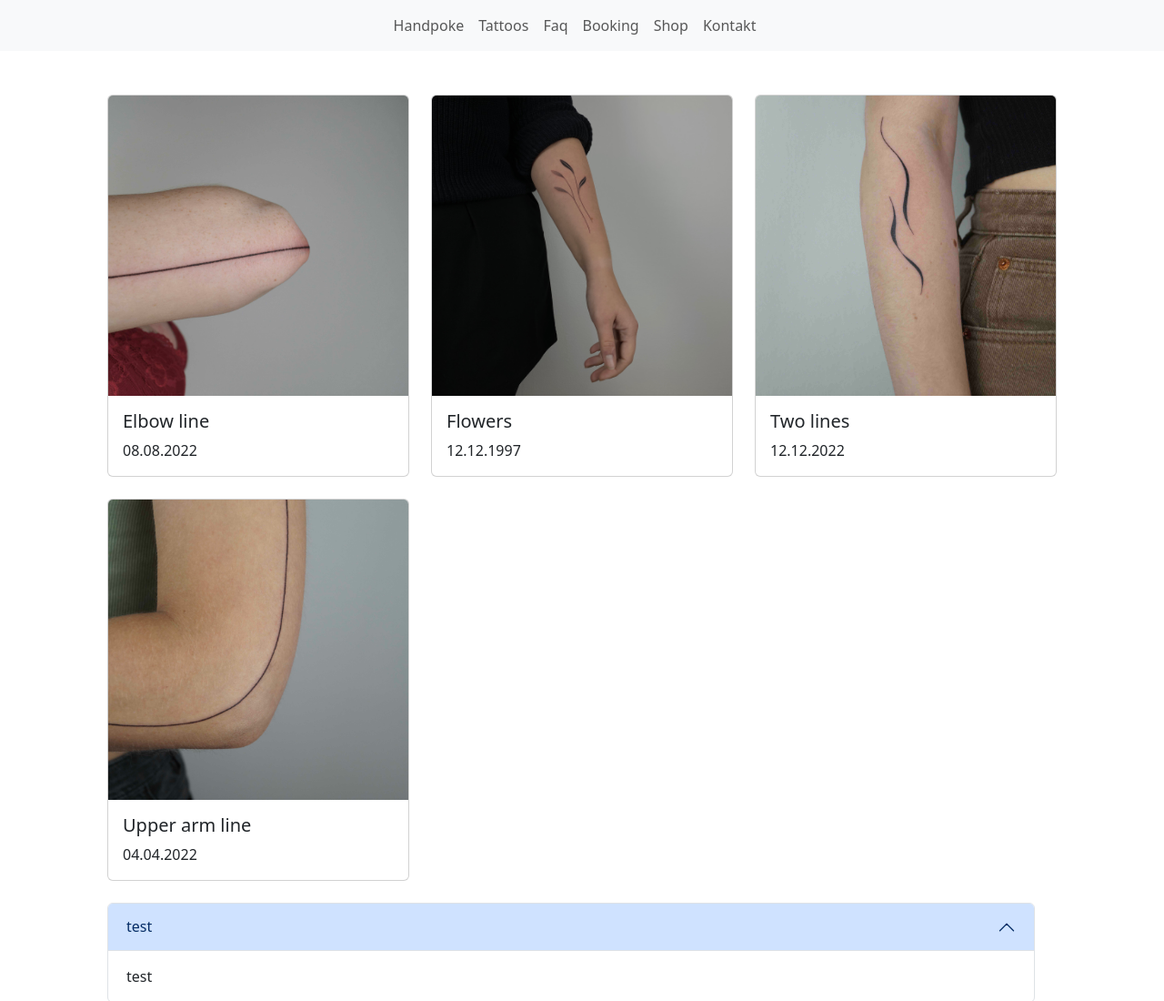
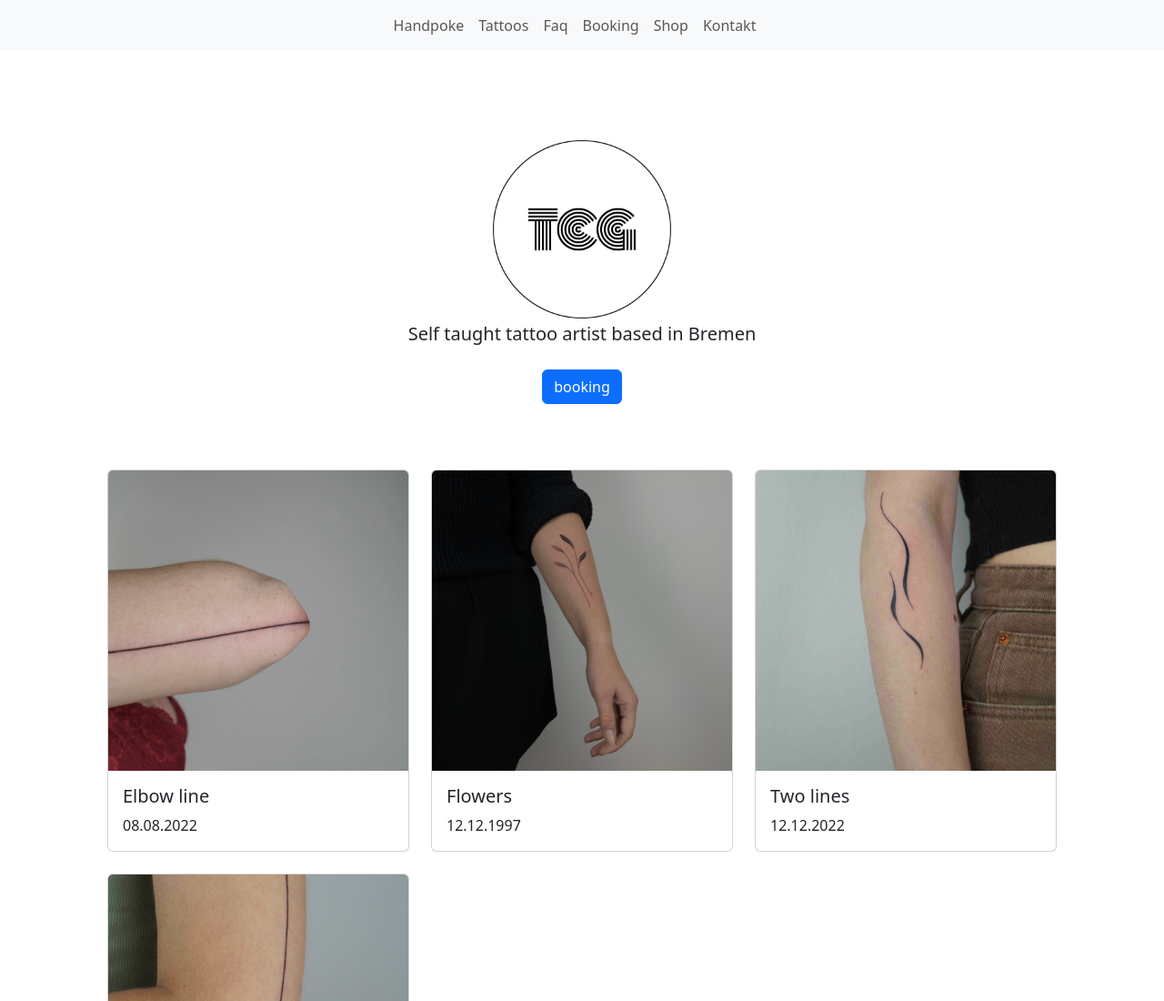
Before and after one commit to AlexanderIvenitski/tcg-tattoo-gatsby, a Gatsby site: page / in a window 1280 px wide. Shown: the top 1100 px of the page at 91% size. Built offline with nearby package versions, Linux system fonts and the light colour scheme; Gatsby itself is replaced by a stand-in of ours.

Commit message:
hero init

```diff
--- /dev/null
+++ b/src/components/hero.js
@@ -0,0 +1,19 @@
+import * as React from "react"
+import { Button } from 'react-bootstrap'
+import logo from "../../static/images/tcg-logo.png"
+
+const Hero = ( {}) => (
+  <div className="px-4 pt-5 my-5 text-center">
+     <div className="container px-5">
+        <img className="img-fluid" style={{maxHeight: "200px"}} src={logo}></img>
+    </div>
+    <div className="col-lg-6 mx-auto">
+        <p className="lead mb-4">Self taught tattoo artist based in Bremen</p>
+        <Button type="button" className="btn btn-primary">booking</Button>
+    </div>
+
+  </div>
+
+)
+
+export default Hero
--- a/src/pages/index.js
+++ b/src/pages/index.js
@@ -5,11 +5,13 @@ import Layout from "../components/layout"
 import Seo from "../components/seo"
 import { Container, Row, Col, Card, } from "react-bootstrap"
 import Faq from "../components/faq.js"
+import Hero from "../components/hero"
 
 const IndexPage = ({data}) => (
   <Layout>
 
     <Container>
+      <Hero />
 
       <Row className="g-4 m-4">
         {data.tattoos.edges.map(({node}) => (
```
Also changed, not shown: static/images/tcg-logo.png (added).
